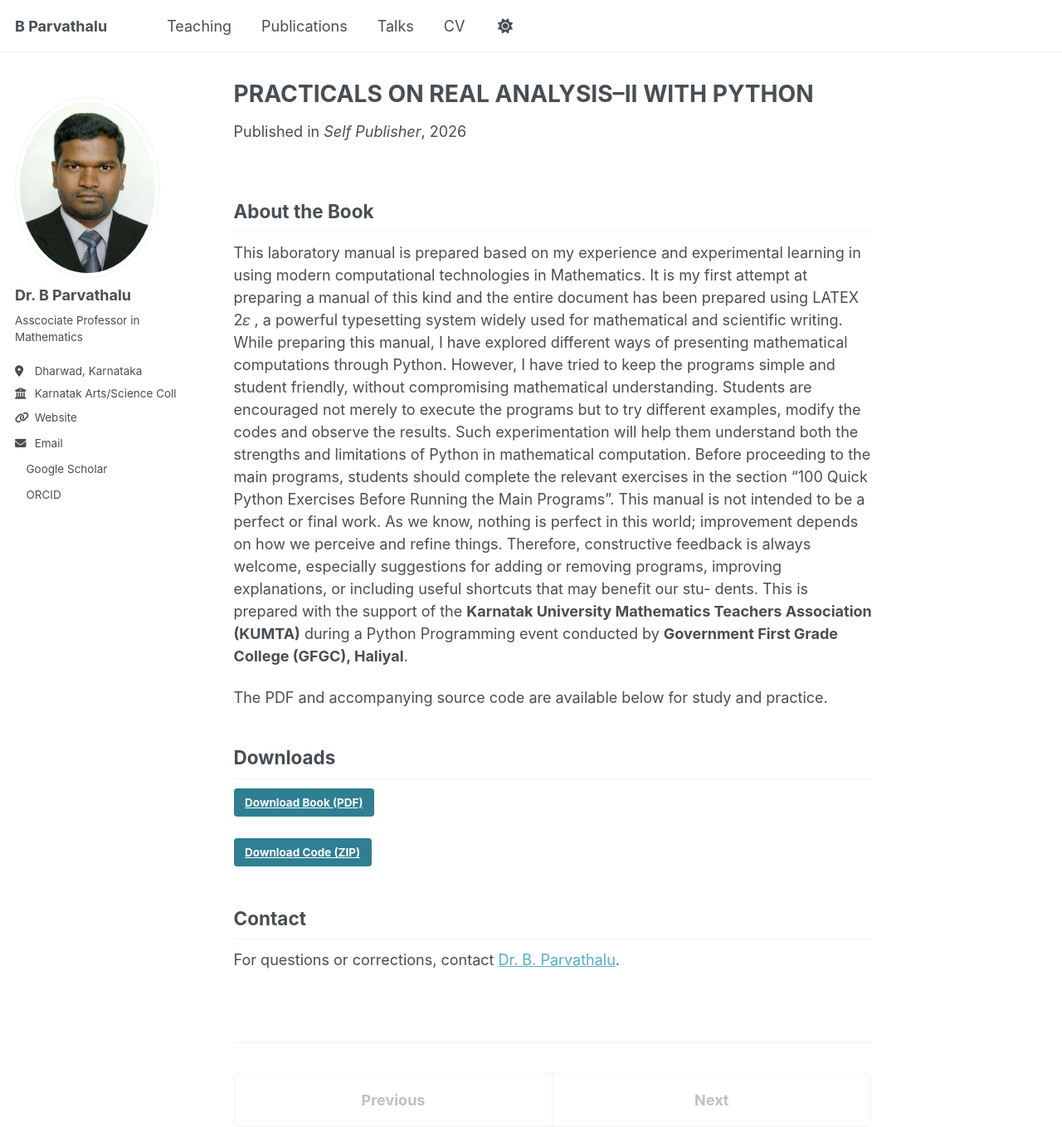
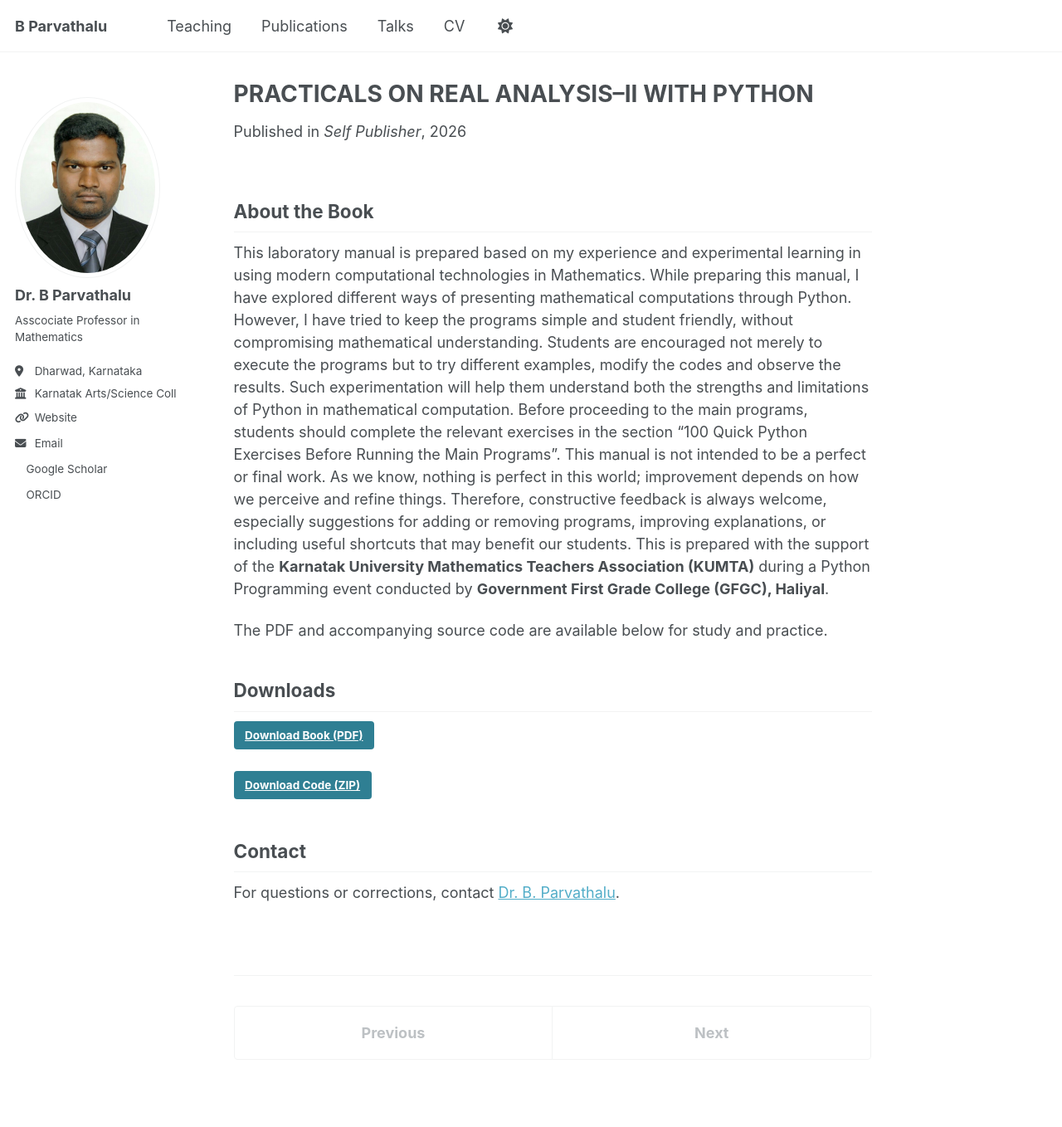
Before and after one commit to drbp-kcd/drbp-kcd.github.io, a Jekyll site: the page built from _publications/python-programming-laboratory-book.md, in a window 1280 px wide and 1358 px high. Shown: the whole window at 83% size. Built offline with Jekyll 4.4.1, drawn with Linux system fonts in a browser that asks for light colours; a style sheet for code colours, icons or effects is not loaded.

Commit message:
Update python-programming-laboratory-book.md

```diff
--- a/_publications/python-programming-laboratory-book.md
+++ b/_publications/python-programming-laboratory-book.md
@@ -13,10 +13,8 @@ College, Haliyal, Karnataka, India., with a downloadable PDF and accompanying so
 ## About the Book
 
 This laboratory manual is prepared based on my experience and experimental learning
-in using modern computational technologies in Mathematics. It is my first attempt at
-preparing a manual of this kind and the entire document has been prepared using LATEX 2𝜀 ,
-a powerful typesetting system widely used for mathematical and scientific writing.
-While preparing this manual, I have explored different ways of presenting mathematical
+in using modern computational technologies in Mathematics. While preparing this manual,
+I have explored different ways of presenting mathematical
 computations through Python. However, I have tried to keep the programs simple and
 student friendly, without compromising mathematical understanding. Students are encouraged
 not merely to execute the programs but to try different examples, modify the
@@ -27,8 +25,8 @@ Quick Python Exercises Before Running the Main Programs”. This manual is not i
 be a perfect or final work. As we know, nothing is perfect
 in this world; improvement depends on how we perceive and refine things. Therefore,
 constructive feedback is always welcome, especially suggestions for adding or removing
-programs, improving explanations, or including useful shortcuts that may benefit our stu-
-dents. This is prepared with the support of the **Karnatak University Mathematics Teachers Association
+programs, improving explanations, or including useful shortcuts that may benefit our students.
+This is prepared with the support of the **Karnatak University Mathematics Teachers Association
 (KUMTA)** during a Python Programming event conducted by **Government First Grade
 College (GFGC), Haliyal**.
 
```
